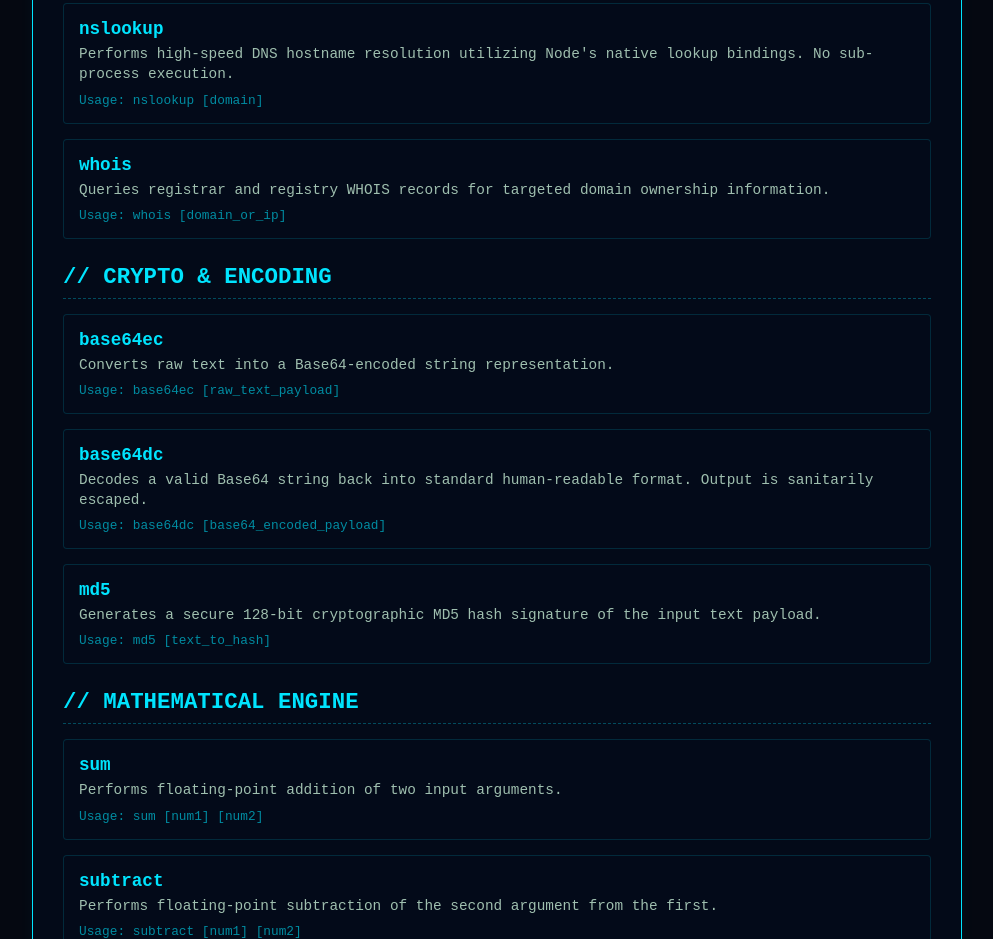
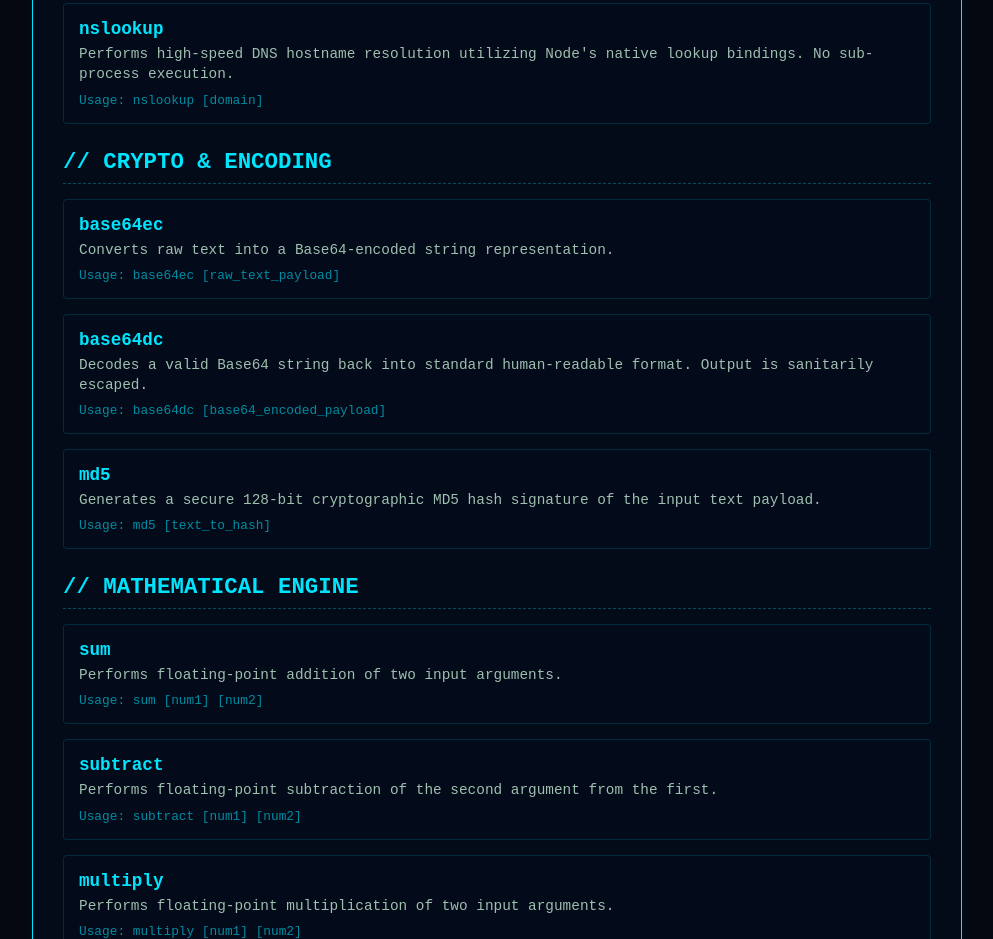
Before and after one commit to NeuralNexusLab-nh/NXLAB, a website: page pages/info.html in a window 1280 px wide. Shown: the part 877-1816 px from the top of the page, without its empty margins (143-1136 px from the left). Drawn offline with Linux system fonts and the light colour scheme.

Commit message:
Update info.html

```diff
--- a/pages/info.html
+++ b/pages/info.html
@@ -272,11 +272,6 @@
           <div class="cmd-desc">Performs high-speed DNS hostname resolution utilizing Node's native lookup bindings. No sub-process execution.</div>
           <div class="cmd-usage">Usage: nslookup [domain]</div>
         </div>
-        <div class="command-row">
-          <div class="cmd-name">whois</div>
-          <div class="cmd-desc">Queries registrar and registry WHOIS records for targeted domain ownership information.</div>
-          <div class="cmd-usage">Usage: whois [domain_or_ip]</div>
-        </div>
       </div>
 
       <!-- Security / Crypto Section -->
```
